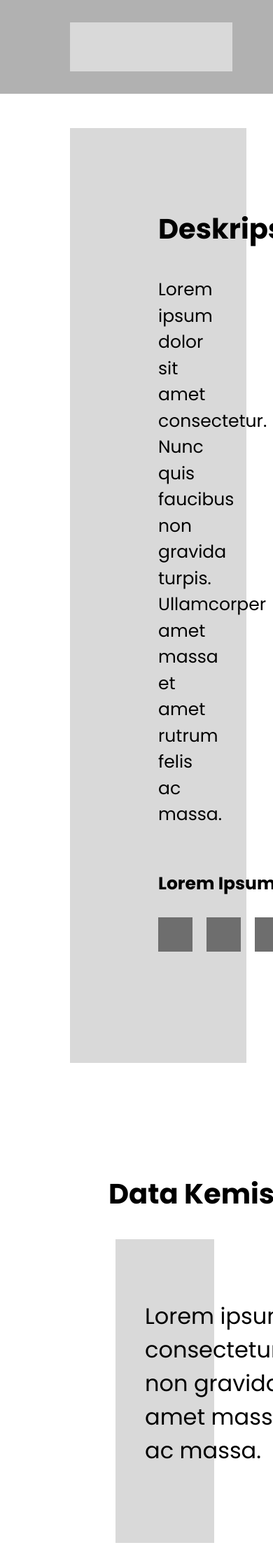
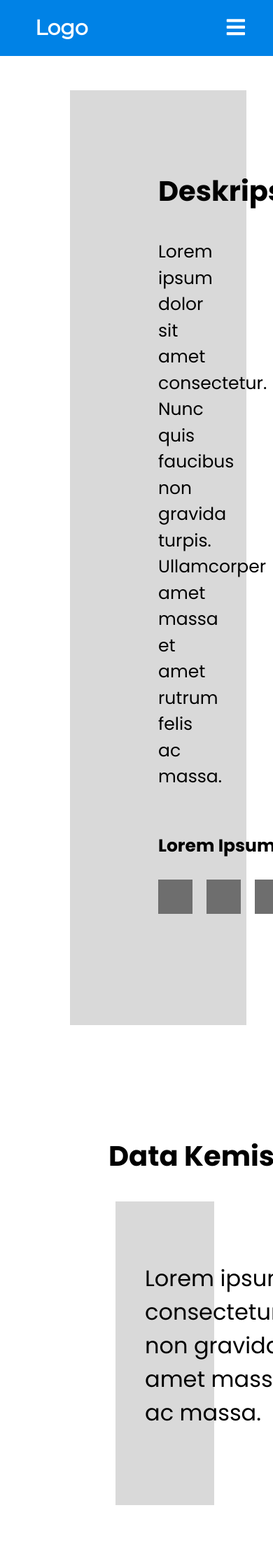
Before and after one commit to BKIlham/PT-Kebul-Jaya, a PHP site: page /homepage.html in a window 390 px wide. Shown: the top 2238 px of the page at 70% size. Run offline with PHP 8.4, Linux system fonts and the light colour scheme; some web fonts are replaced.

Commit message:
Bintang : Home Navbar

```diff
--- a/homepage.html
+++ b/homepage.html
@@ -8,27 +8,40 @@
   <title>HomePage</title>
   <link rel="stylesheet" href="https://fonts.googleapis.com/css?family=Poppins%3A400%2C500%2C700"/>
   <link rel="stylesheet" href="https://fonts.googleapis.com/css?family=Source+Sans+Pro%3A400%2C500%2C700"/>
+  <link href='https://fonts.googleapis.com/css?family=Montserrat' rel='stylesheet'>
+  <link href="https://fonts.cdnfonts.com/css/gafata" rel="stylesheet">
   <link rel="stylesheet" href="./styles/homepage.css"/>
+
+  <link rel="stylesheet" href="style.css">
+  <link rel="stylesheet" href="https://cdnjs.cloudflare.com/ajax/libs/font-awesome/5.15.3/css/all.min.css" />
 </head>
+
 <body>
+  <nav>
+    <input type="checkbox" id="check">
+    <label for="check" class="checkbtn">
+      <i class="fas fa-bars"></i>
+    </label>
+    <label class="logo">Logo</label>
+    <ul>
+      <li><a class="active" href="#">Home</a></li>
+      <li><a href="#">Data Kemiskinan</a></li>
+      <li><a href="#">About Us</a></li>
+      <li><a href="#">Login</a></li>
+    </ul>
+  </nav>
   <div class="homepage-3nu">
-  <div class="auto-group-faur-zCM">
-    <div class="logo-hcZ">
-    </div>
-    <div class="login-dm7">
-    </div>
-    <div class="login-Zem">
-    </div>
-    <div class="login-uyX">
-    </div>
-  </div>
+
     <div class="auto-group-tnsv-3K3">
       <div class="auto-group-p19m-MKj">
         <p class="deskripsi-singkat-GBo">Deskripsi Singkat</p>
-      <p class="lorem-ipsum-dolor-sit-amet-consectetur-nunc-quis-faucibus-non-gravida-turpis-ullamcorper-amet-massa-et-amet-rutrum-felis-ac-massa-BpZ">Lorem ipsum dolor sit amet consectetur. Nunc quis faucibus non gravida turpis. Ullamcorper amet massa et amet rutrum felis ac massa.</p>
+        <p
+          class="lorem-ipsum-dolor-sit-amet-consectetur-nunc-quis-faucibus-non-gravida-turpis-ullamcorper-amet-massa-et-amet-rutrum-felis-ac-massa-BpZ">
+          Lorem ipsum dolor sit amet consectetur. Nunc quis faucibus non gravida turpis. Ullamcorper amet massa et amet
+          rutrum felis ac massa.</p>
         <div class="auto-group-tdmd-4dT">
           <div class="auto-group-k8dh-pMj">
-          <p class="lorem-ipsum-MMf">Lorem  Ipsum</p>
+            <p class="lorem-ipsum-MMf">Lorem Ipsum</p>
             <div class="auto-group-jgjv-Fhw">
               <div class="rectangle-15-1BK">
               </div>
@@ -46,25 +59,37 @@
       </div>
       <p class="data-kemiskinan-hrm">Data Kemiskinan</p>
       <div class="auto-group-nmum-ouo">
-      <p class="lorem-ipsum-dolor-sit-amet-consectetur-nunc-quis-faucibus-non-gravida-turpis-ullamcorper-amet-massa-et-amet-rutrum-felis-ac-massa-uT3">Lorem ipsum dolor sit amet consectetur. Nunc quis faucibus non gravida turpis. Ullamcorper amet massa et amet rutrum felis ac massa.</p>
+        <p
+          class="lorem-ipsum-dolor-sit-amet-consectetur-nunc-quis-faucibus-non-gravida-turpis-ullamcorper-amet-massa-et-amet-rutrum-felis-ac-massa-uT3">
+          Lorem ipsum dolor sit amet consectetur. Nunc quis faucibus non gravida turpis. Ullamcorper amet massa et amet
+          rutrum felis ac massa.</p>
         <div class="buy-now-a3P">
         </div>
       </div>
       <p class="faktor-kemiskinan-JVB">Faktor Kemiskinan</p>
       <div class="auto-group-qrbd-RZo">
-      <p class="lorem-ipsum-dolor-sit-amet-consectetur-nunc-quis-faucibus-non-gravida-turpis-ullamcorper-amet-massa-et-amet-rutrum-felis-ac-massa-8UD">Lorem ipsum dolor sit amet consectetur. Nunc quis faucibus non gravida turpis. Ullamcorper amet massa et amet rutrum felis ac massa.</p>
+        <p
+          class="lorem-ipsum-dolor-sit-amet-consectetur-nunc-quis-faucibus-non-gravida-turpis-ullamcorper-amet-massa-et-amet-rutrum-felis-ac-massa-8UD">
+          Lorem ipsum dolor sit amet consectetur. Nunc quis faucibus non gravida turpis. Ullamcorper amet massa et amet
+          rutrum felis ac massa.</p>
         <div class="buy-now-xi9">
         </div>
       </div>
       <p class="dampak-kemiskinan-FBT">Dampak Kemiskinan</p>
       <div class="auto-group-zyiw-m9o">
-      <p class="lorem-ipsum-dolor-sit-amet-consectetur-nunc-quis-faucibus-non-gravida-turpis-ullamcorper-amet-massa-et-amet-rutrum-felis-ac-massa-fW5">Lorem ipsum dolor sit amet consectetur. Nunc quis faucibus non gravida turpis. Ullamcorper amet massa et amet rutrum felis ac massa.</p>
+        <p
+          class="lorem-ipsum-dolor-sit-amet-consectetur-nunc-quis-faucibus-non-gravida-turpis-ullamcorper-amet-massa-et-amet-rutrum-felis-ac-massa-fW5">
+          Lorem ipsum dolor sit amet consectetur. Nunc quis faucibus non gravida turpis. Ullamcorper amet massa et amet
+          rutrum felis ac massa.</p>
         <div class="buy-now-k1j">
         </div>
       </div>
       <p class="mari-diskusi-UiR">Mari Diskusi</p>
       <div class="auto-group-zfnt-cJq">
-      <p class="lorem-ipsum-dolor-sit-amet-consectetur-nunc-quis-faucibus-non-gravida-turpis-ullamcorper-amet-massa-et-amet-rutrum-felis-ac-massa-KDF">Lorem ipsum dolor sit amet consectetur. Nunc quis faucibus non gravida turpis. Ullamcorper amet massa et amet rutrum felis ac massa.</p>
+        <p
+          class="lorem-ipsum-dolor-sit-amet-consectetur-nunc-quis-faucibus-non-gravida-turpis-ullamcorper-amet-massa-et-amet-rutrum-felis-ac-massa-KDF">
+          Lorem ipsum dolor sit amet consectetur. Nunc quis faucibus non gravida turpis. Ullamcorper amet massa et amet
+          rutrum felis ac massa.</p>
         <div class="buy-now-aey">
         </div>
       </div>
@@ -111,3 +136,5 @@
     </div>
   </div>
 </body>
+
+</html>
--- a/styles/homepage.css
+++ b/styles/homepage.css
@@ -1,16 +1,130 @@
-
 html {
 	font-size:62.5%;
-}
-* {
-	margin: 0;
-	padding: 0;
 }
 ul, li {
 	list-style: none;
 }
 input {
 	border: none;
+}
+
+* {
+  padding: 0;
+  margin: 0;
+  text-decoration: none;
+  list-style: none;
+  box-sizing: border-box;
+}
+
+body {
+  font-family: montserrat;
+}
+
+nav {
+  background: #0082e6;
+  height: 80px;
+  width: 100%;
+}
+
+label.logo {
+  color: white;
+  font-size: 35px;
+  line-height: 80px;
+  padding: 0 100px;
+  font-weight: bold;
+}
+
+nav ul {
+  float: right;
+  margin-right: 20px;
+}
+
+nav ul li {
+  display: inline-block;
+  line-height: 80px;
+  margin: 0 5px;
+}
+
+nav ul li a {
+  color: white;
+  font-size: 17px;
+  padding: 7px 13px;
+  border-radius: 3px;
+  text-transform: uppercase;
+}
+
+a.active,
+a:hover {
+  background: #1b9bff;
+  transition: .5s;
+}
+
+.checkbtn {
+  font-size: 30px;
+  color: white;
+  float: right;
+  line-height: 80px;
+  margin-right: 40px;
+  cursor: pointer;
+  display: none;
+}
+
+#check {
+  display: none;
+}
+
+@media (max-width: 952px) {
+  label.logo {
+    font-size: 30px;
+    padding-left: 50px;
+  }
+
+  nav ul li a {
+    font-size: 16px;
+  }
+}
+
+@media (max-width: 858px) {
+  .checkbtn {
+    display: block;
+  }
+
+  ul {
+    position: fixed;
+    width: 100%;
+    height: 100vh;
+    background: #2c3e50;
+    top: 80px;
+    left: -100%;
+    text-align: center;
+    transition: all .5s;
+  }
+
+  nav ul li {
+    display: block;
+    margin: 50px 0;
+    line-height: 30px;
+  }
+
+  nav ul li a {
+    font-size: 20px;
+  }
+
+  a:hover,
+  a.active {
+    background: none;
+    color: #0082e6;
+  }
+
+  #check:checked~ul {
+    left: 0;
+  }
+}
+
+section {
+  background: url(bg1.jpg) no-repeat;
+  background-size: cover;
+  height: calc(100vh - 80px);
 }
 .homepage-3nu {
   width: 100%;
@@ -27,34 +141,41 @@ input {
   width: 100%;
   display: flex;
   align-items: center;
-  background-color: #b1b1b1;
+  background-color: #0082e6;
   flex-shrink: 0;
 }
 .homepage-3nu .auto-group-faur-zCM .logo-hcZ {
-  margin-right: 44rem;
+  margin-right: 83rem;
   width: 23.2rem;
   height: 7rem;
-  background-color: #d9d9d9;
   flex-shrink: 0;
+  font-size: 50px;
+  color: white;
+  font-family: 'Gafata', sans-serif;
+  font-weight: bold;
+}
+.homepage-3nu a.active, .homepage-3nu a:hover {
+  background: #1b9bff;
+  transition: .5s;
 }
 .homepage-3nu .auto-group-faur-zCM .login-dm7 {
   margin-right: 2.3rem;
   width: 17.4rem;
   height: 4rem;
-  background-color: #d9d9d9;
+  background: #1b9bff;
   flex-shrink: 0;
 }
 .homepage-3nu .auto-group-faur-zCM .login-Zem {
   margin-right: 2.3rem;
   width: 17.4rem;
   height: 4rem;
-  background-color: #d9d9d9;
+  background: #1b9bff;
   flex-shrink: 0;
 }
 .homepage-3nu .auto-group-faur-zCM .login-uyX {
   width: 17.4rem;
   height: 4rem;
-  background-color: #d9d9d9;
+  background: #1b9bff;
   flex-shrink: 0;
 }
 .homepage-3nu .auto-group-tnsv-3K3 {
```
Lines whose indentation alone changed are shown as unchanged.
